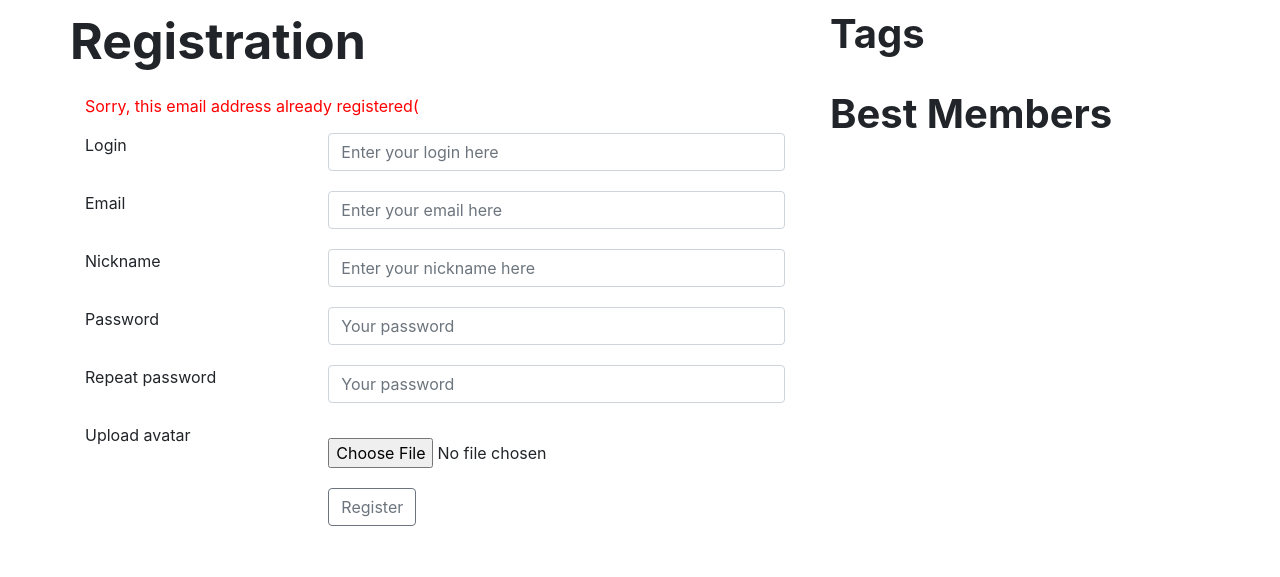
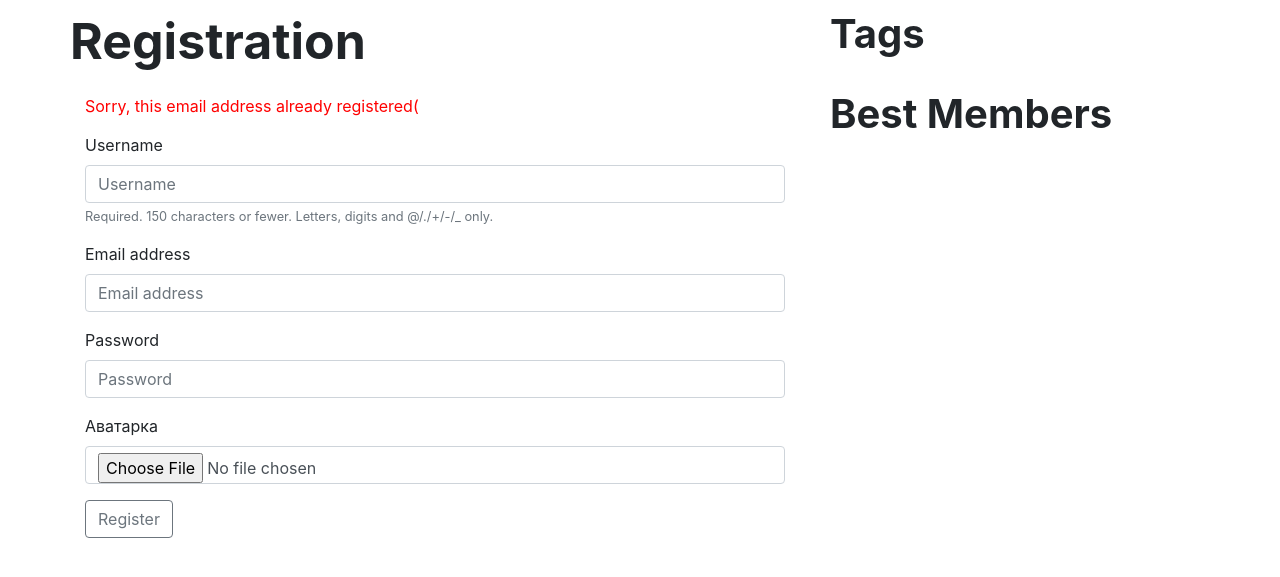
Before and after one commit to Penguin-Run/WEB-TP-SEM1-askme, a Django app: page /signup/ in a window 1280 px wide. Shown: the part 86-663 px from the top of the page. Run offline with Django 3.2, Linux system fonts and the light colour scheme; data that the repository does not hold is empty; some libraries are stand-ins or nearby versions.

Commit message:
signup implemented

```diff
--- a/app/forms.py
+++ b/app/forms.py
@@ -1,5 +1,16 @@
 from django import forms
-from app.models import Question
+from app.models import Question, Profile
+from django.contrib.auth.models import User
+
+class CreateUserForm(forms.ModelForm):
+	class Meta:
+		model = User
+		fields = ['username', 'email', 'password']
+
+class CreateProfileForm(forms.ModelForm):
+	class Meta:
+		model = Profile
+		fields = ['image']
 
 class LoginForm(forms.Form):
 	username = forms.CharField()
--- a/app/views.py
+++ b/app/views.py
@@ -2,12 +2,11 @@ from django.shortcuts import render, get_object_or_404, redirect, reverse
 from django.core.paginator import Paginator
 import random
 
-from app.models import Question
-from app.models import Answer
-
+from app.models import Question, Answer, Profile
+from django.contrib.auth.models import User
 from django.contrib import auth
 from django.contrib.auth.decorators import login_required
-from app.forms import LoginForm, AskForm
+from app.forms import LoginForm, AskForm, CreateProfileForm, CreateUserForm
 
 
 def paginate(request, object_list, per_page = 5):
@@ -92,8 +91,29 @@ def logout(request):
 	return redirect("/")
 
 def sign_up(request):
-	return render(request, 'registration.html', {
-		})
+	if request.method == 'GET':
+		form_profile = CreateProfileForm()
+		form_user = CreateUserForm()
+	else:
+		data = request.POST
+		# TODO: return default image field value after validation, even if valid image value passed to form
+		profile_data = { 'image': data.get('image') }
+		user_data = { 'username': data.get('username'), 'email': data.get('email'), 'password': data.get('password') }
+		form_profile = CreateProfileForm(data = profile_data)
+		form_user = CreateUserForm(data = user_data)
+		if form_profile.is_valid() and form_user.is_valid():
+			data = form_user.cleaned_data
+			user = User.objects.create_user(username = data.get('username'), email = data.get('email'), password = data.get('password'))
+			profile = form_profile.save(commit = False)
+			profile.user = user
+			profile.user_name = data.get('username')
+			profile.email = data.get('email')
+			profile.save()
+			auth.login(request, user)
+			return redirect("/")
+
+	ctx = { 'form_profile': form_profile, 'form_user': form_user }
+	return render(request, 'registration.html', ctx)
 
 def settings(request):
 	return render(request, 'settings.html', {
--- a/templates/registration.html
+++ b/templates/registration.html
@@ -1,5 +1,6 @@
 {% extends 'inc/base.html' %}
 {% load static %}
+{% load bootstrap4 %}
 
 {% block content %}
     <div class="row">
@@ -8,48 +9,17 @@
     <div class="row">
         <span id="alert_message">Sorry, this email address already registered(</span>
     </div>
-    <div class="row input_row">
-        <div class="col-4 input_label">Login</div>
-        <div class="col-8">
-            <input type="text" class="form-control" placeholder="Enter your login here">
-        </div>
-    </div>
-    <div class="row input_row">
-        <div class="col-4 input_label">Email</div>
-        <div class="col-8">
-            <input type="text" class="form-control" placeholder="Enter your email here">
-        </div>
-    </div>
-    <div class="row input_row">
-        <div class="col-4 input_label">Nickname</div>
-        <div class="col-8">
-            <input type="text" class="form-control" placeholder="Enter your nickname here">
-        </div>
-    </div>
-    <div class="row input_row">
-        <div class="col-4 input_label">Password</div>
-        <div class="col-8">
-            <input type="password" class="form-control" id="inputPassword1" placeholder="Your password">
-        </div>
-    </div>
-    <div class="row input_row">
-        <div class="col-4 input_label">Repeat password</div>
-        <div class="col-8">
-            <input type="password" class="form-control" id="inputPassword2" placeholder="Your password">
-        </div>
-    </div>
-    <div class="row input_row" id="upload_avatar_input">
-        <div class="col-4 input_label">Upload avatar</div>
-        <div class="col-8">
-            <input type="file" class="form-control-file file_ad" id="upload_avatar_file_input">
-        </div>
-    </div>
-    <div class="row">
-        <div class="col-4"></div>
-        <div class="col-8">
-            <button type="button" class="page_btn btn btn-outline-secondary">Register</button>
-        </div>
-    </div>
+
+    <form class="form" method="POST" action="/signup/">
+        {% csrf_token %}
+        {% bootstrap_form form_user %}
+        {% bootstrap_form form_profile %}
+
+        {% buttons %}
+            <button type="submit" class="page_btn btn btn-outline-secondary">Register</button>
+        {% endbuttons %}
+    </form>
+
 {% endblock content %}
 
 {% block right %}
```
